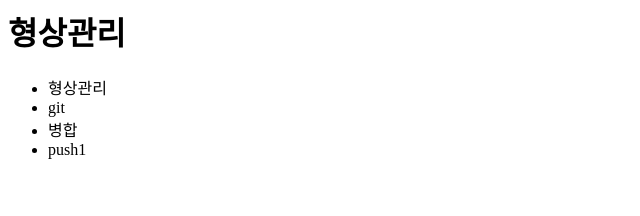
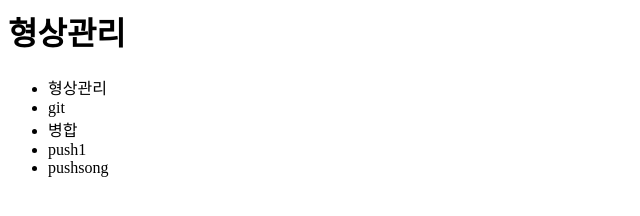
Before and after one commit to wonhyeoksong/whsong, a plain HTML site: page index.html in a window 1280 px wide. Shown: the full height of the page, 0-640 px from the left. Drawn offline with Linux system fonts and the light colour scheme.

Commit message:
pushsong

```diff
--- a/index.html
+++ b/index.html
@@ -11,6 +11,7 @@
   <li>git</li>
   <li>병합</li>
   <li>push1</li>
+  <li>pushsong</li>
 </ul>
 </body>
 </html>
```
